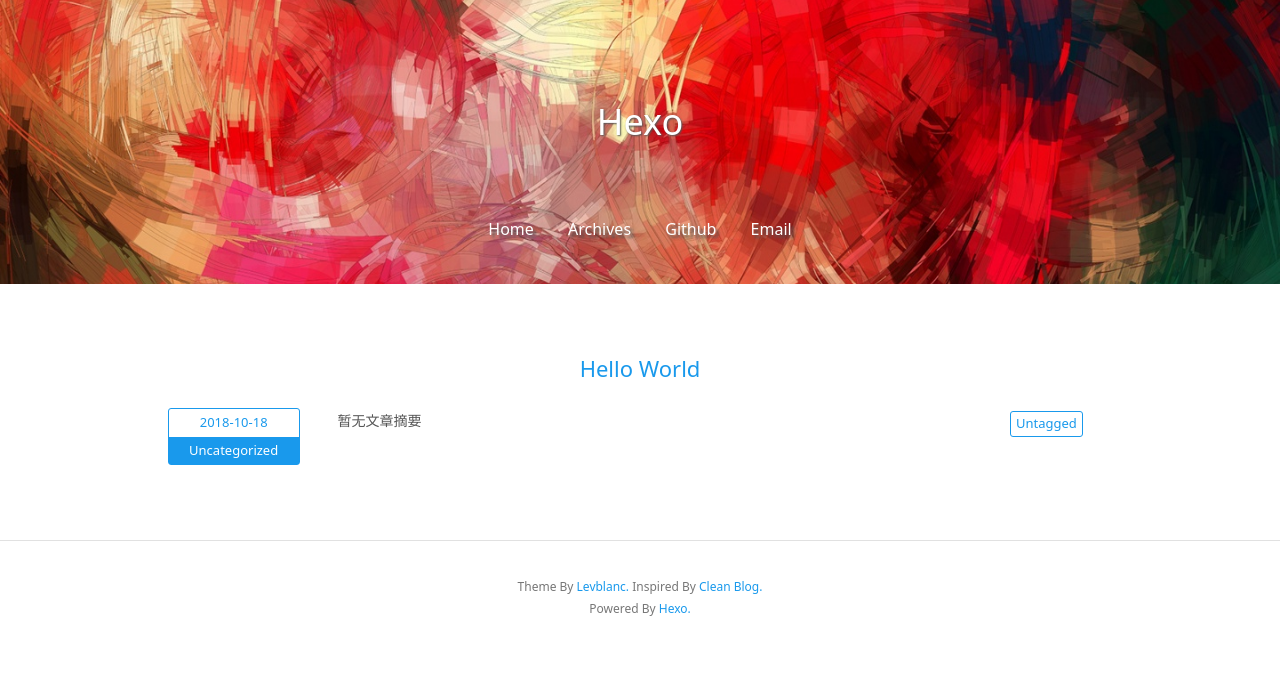
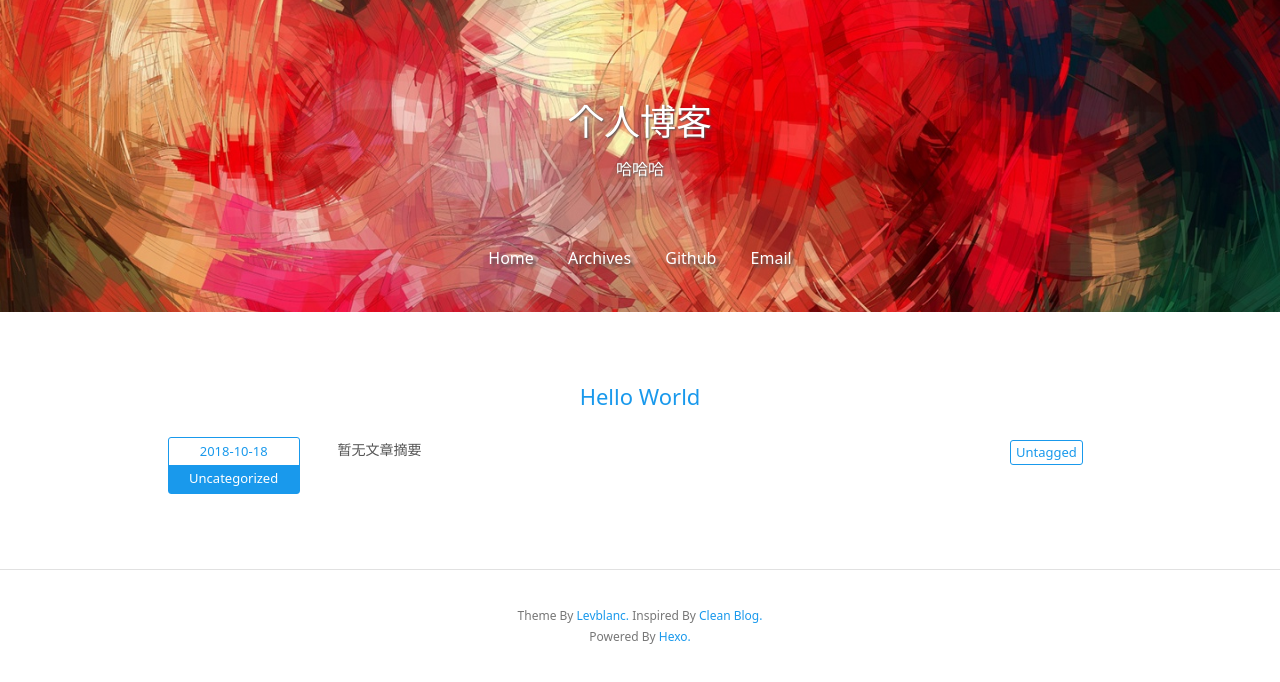
Before and after one commit to zpwyl/page, a plain HTML site: page index.html in a window 1280 px wide. Drawn offline with Linux system fonts and the light colour scheme; files that its build step writes are made by us from their sources; files whose address does not match are found by name.

Commit message:
Site updated: 2018-10-18 17:16:08

```diff
--- a/index.html
+++ b/index.html
@@ -6,22 +6,22 @@
   <meta http-equiv="X-UA-Compatible" content="IE=edge">
   <meta name="viewport" content="width=device-width, initial-scale=1">
   <meta name="description" content="">
-  <meta name="author" content="John Doe">
+  <meta name="author" content="张攀">
   <!-- Open Graph Data -->
-  <meta property="og:title" content="Hexo"/>
-  <meta property="og:description" content="" />
-  <meta property="og:site_name" content="Hexo"/>
+  <meta property="og:title" content="个人博客"/>
+  <meta property="og:description" content="不管怎样的事情，都请安静地愉快吧!这是人生。我们要依样地接受人生，勇敢地、大胆地，而且永远地微笑着。 —— 卢森堡" />
+  <meta property="og:site_name" content="个人博客"/>
   <meta property="og:type" content="website" />
   <meta property="og:image" content="http://yoursite.com"/>
 
-    <link rel="alternate" href="/atom.xml" title="Hexo" type="application/atom+xml">
+    <link rel="alternate" href="/atom.xml" title="个人博客" type="application/atom+xml">
 
 
     <link rel="icon" href="/favicon.png">
 
 
   <!-- Site Title -->
-  <title>Hexo</title>
+  <title>个人博客</title>
 
   <!-- Bootstrap CSS -->
   <link rel="stylesheet" href="/zp.github.io/css/bootstrap.min.css">
@@ -43,8 +43,8 @@
     <div class="row">
       <div class="col-lg-8 col-lg-offset-2 col-md-10 col-md-offset-1">
         <div class="page-title with-background-image">
-          <p class="title">Hexo</p>
-          <p class="subtitle"></p>
+          <p class="title">个人博客</p>
+          <p class="subtitle">哈哈哈</p>
         </div>
         <div class="site-menu with-background-image">
           <ul>
```
Also changed, not shown: 2018/10/18/hello-world/index.html (+7 -7 lines), archives/2018/10/index.html (+6 -6 lines), archives/2018/index.html (+6 -6 lines), archives/index.html (+6 -6 lines).
